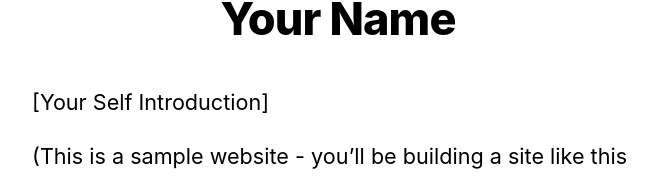
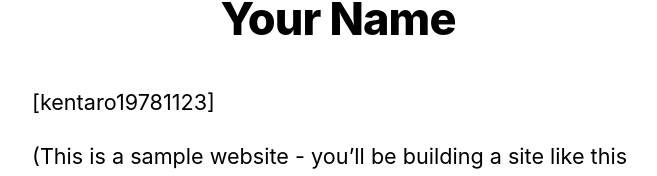
Before and after one commit to kentaro19781123/nextjs-blog, a Next.js app: page / in a window 1280 px wide. Shown: the part 224-400 px from the top of the page, without its empty margins (302-959 px from the left). Built offline with nearby package versions, Linux system fonts and the light colour scheme.

Commit message:
名前変更

```diff
--- a/pages/index.js
+++ b/pages/index.js
@@ -12,7 +12,7 @@ export default function Home({ allPostsData }) {
         <title>{siteTitle}</title>
       </Head>
       <section className={utilStyles.headingMd}>
-        <p>[Your Self Introduction]</p>
+        <p>[kentaro19781123]</p>
         <p>
           (This is a sample website - you’ll be building a site like this on{' '}
           <a href="https://nextjs.org/learn">our Next.js tutorial</a>.)
```
